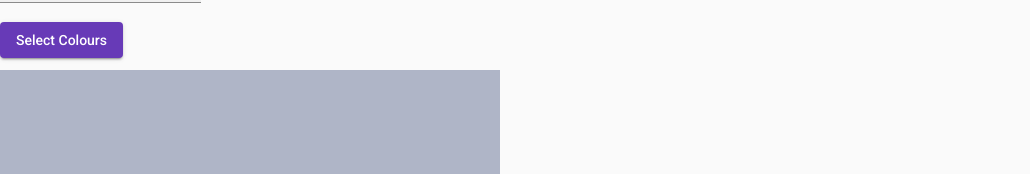
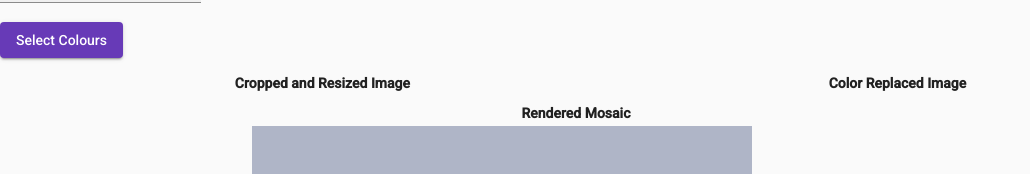
Before and after one commit to BartokW/rxjs-lego, an Angular app: page / in a window 1280 px wide. Shown: the part 144-318 px from the top of the page, without its empty margins (0-1030 px from the left). Built offline with nearby package versions, Linux system fonts and the light colour scheme; what image-js, ngx-image-cropper would draw is missing.

Commit message:
Tweaks to the layout

```diff
--- a/src/app/app.component.html
+++ b/src/app/app.component.html
@@ -46,14 +46,27 @@
         Select Colours
       </button>
     </p>
-    <ng-container *ngIf="resizedImageDataURL">
-      <h2>Cropped and Resized Image</h2>
-      <img [src]="resizedImageDataURL" />
-    </ng-container>
+    <table width="90%">
+      <tr>
+        <th>Cropped and Resized Image</th>
+        <th>Color Replaced Image</th>
+      </tr>
+      <tr>
+        <td style="text-align: center">
+          <img *ngIf="resizedImageDataURL" [src]="resizedImageDataURL" />
+        </td>
+        <td style="text-align: center">
           <ng-container *ngIf="mosaicImageDataURL$ | async as mosaicURL">
-      <h2>Color Replaced Image</h2>
             <img [src]="mosaicURL" />
           </ng-container>
+        </td>
+      </tr>
+    </table>
+    <table width="90%">
+      <tr>
+        <th>Rendered Mosaic</th>
+      </tr>
+      <tr style="text-align: center">
         <ng-container>
           <app-mosaic-image
             [width]="mosaicWidth"
@@ -64,5 +77,7 @@
             [isTile]="isTile"
           ></app-mosaic-image>
         </ng-container>
+      </tr>
+    </table>
   </mat-sidenav-content>
 </mat-sidenav-container>
```
Lines whose indentation alone changed are shown as unchanged.
